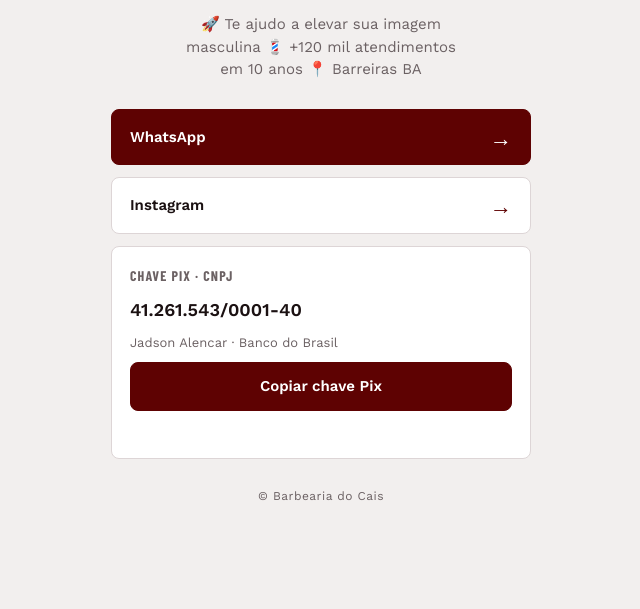
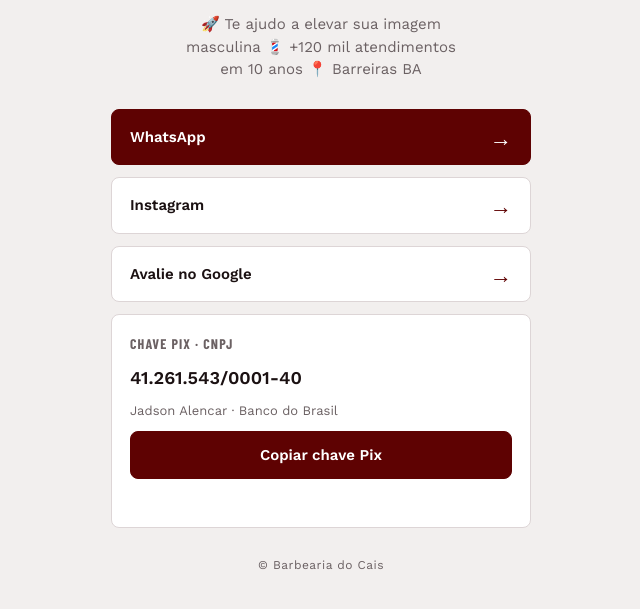
Before and after one commit to hmasolucoes/barbearia-do-cais, a plain HTML site: page index.html in a window 1280 px wide. Shown: the part 305-914 px from the top of the page, without its empty margins (319-959 px from the left). Before the commit the page ends 850 px from the top, so only its background shows below. Drawn offline with nearby package versions, Linux system fonts and the light colour scheme.

Commit message:
Add Google review link to index.html

```diff
--- a/index.html
+++ b/index.html
@@ -50,6 +50,9 @@ h1{margin:6px 0 0;font-family:var(--font-display);font-size:40px;font-weight:700
     <a class="link" href="https://www.instagram.com/jadsonalencaroficial" target="_blank" rel="noopener">
       <span>Instagram</span><span class="arrow" aria-hidden="true">→</span>
     </a>
+    <a class="link" href="https://g.page/r/CSJPS7rtxROIECE/review" target="_blank" rel="noopener">
+      <span>Avalie no Google</span><span class="arrow" aria-hidden="true">→</span>
+    </a>
     <section class="pix" aria-labelledby="pix-label">
       <p class="pix-label" id="pix-label">Chave Pix · CNPJ</p>
       <p class="pix-key" id="pix-key">41.261.543/0001-40</p>
```
